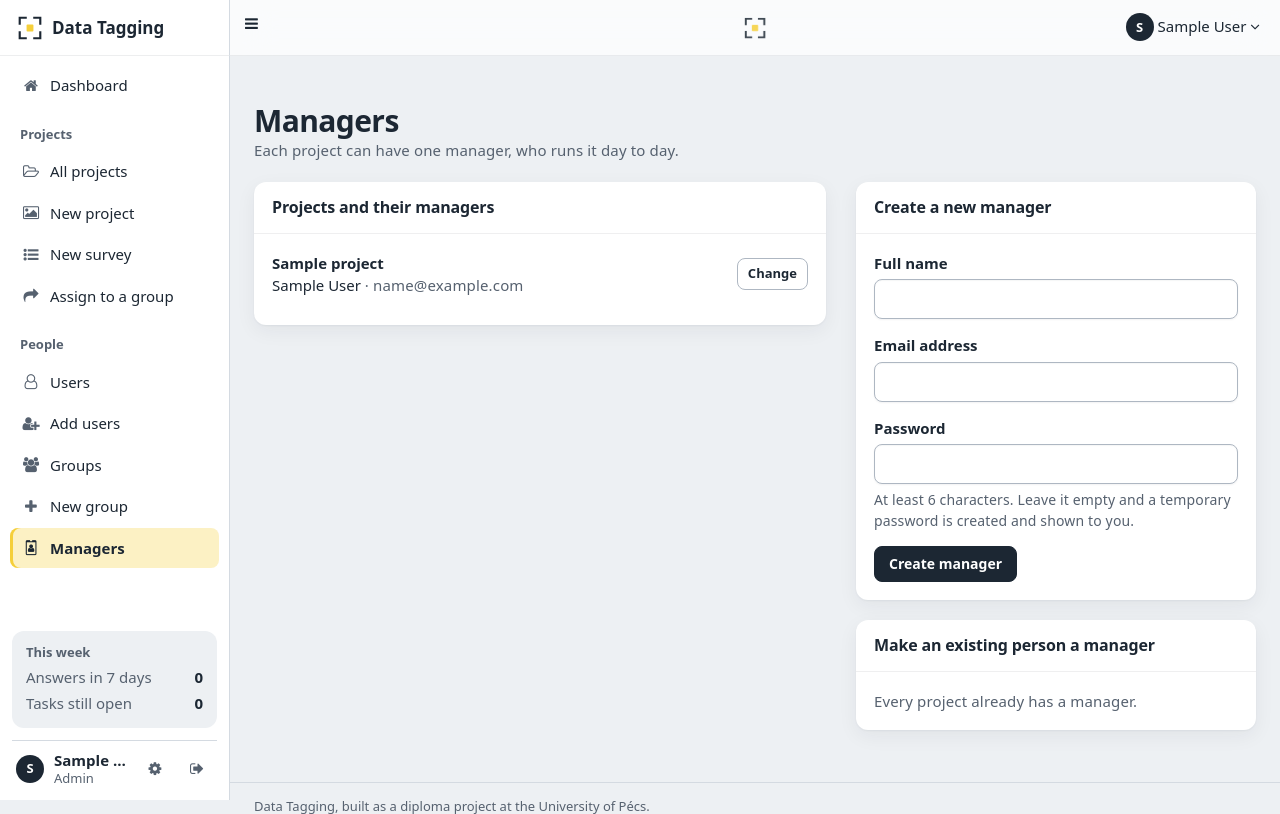
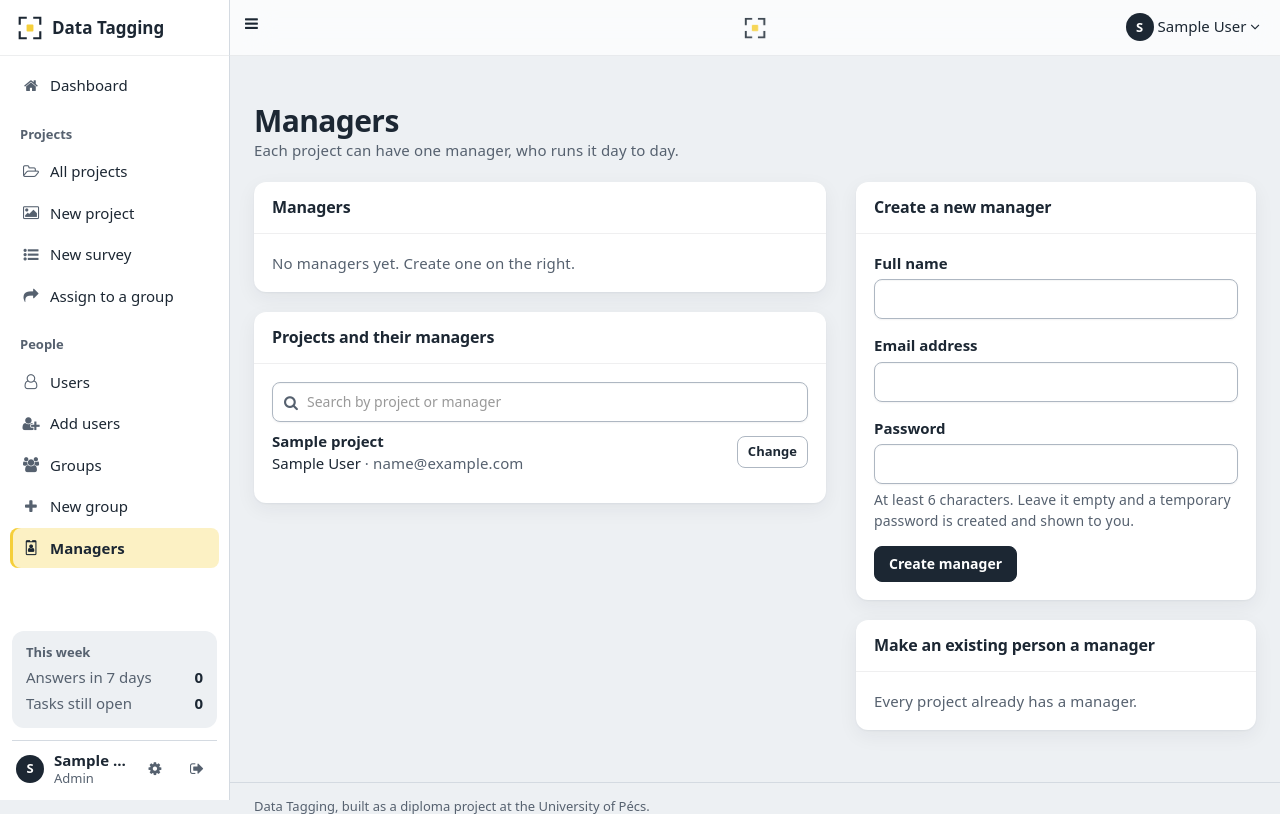
Before and after one commit to baselnasser99/Data-Tagging-Application, a Flask app: page /admin/managers in a window 1280 px wide. Shown: the top 814 px of the page. Run offline with Flask 3, Linux system fonts and the light colour scheme; a user stored in the database is signed in; tables that the repository leaves empty hold one stand-in row (values such as "Sample post"); some libraries are stand-ins or nearby versions.

Commit message:
Managers page: a searchable managers list with Edit; tidier Users rows
- Managers: every manager in one list with their projects as chips ('No
  project' in yellow), a search box, and Edit (name, email, password).
  This replaces the 'Managers without a project' box.
- Projects and their managers: a search box (project or manager name).
- One small shared script powers any list search (data-search-list).
- Users: the answer count is now the download link, and the last two columns
  have fixed widths, so every row lines up whether or not someone has answers.
- 'Download all projects & answers' is now 'Export all answers'.

```diff
--- a/application/manager.py
+++ b/application/manager.py
@@ -143,11 +143,10 @@ def managers():
     """Every project with its manager, and a form to add one, in one place."""
     projects = Project.query.order_by(Project.name).all()
     by_project = {pa.project_id: pa for pa in ProjectAdmin.query.all()}
-    managing = {pa.user_id for pa in by_project.values()}
-    without_project = [u for u in User.query.filter_by(role='project-admin').order_by(User.full_name)
-                       if u.id not in managing]
+    managers = [(u, [pa.project for pa in by_project.values() if pa.user_id == u.id])
+                for u in User.query.filter_by(role='project-admin').order_by(User.full_name)]
     return render_template("admin/managers.html", projects=projects, by_project=by_project,
-                           candidates=manager_candidates(), without_project=without_project)
+                           candidates=manager_candidates(), managers=managers)
 
 
 @manager.route("/managers/add", methods=['POST'])
--- a/application/static/css/app.css
+++ b/application/static/css/app.css
@@ -623,7 +623,7 @@ select.form-control { padding-top: 6px; padding-bottom: 6px; }
 .people-search .form-control { padding-left: 34px; }
 .people-filter { width: auto; flex: 0 0 auto; }
 .people-list { list-style: none; margin: 0; padding: 0; }
-.person { display: grid; grid-template-columns: 40px minmax(180px, 1.4fr) minmax(140px, 1.2fr) auto auto;
+.person { display: grid; grid-template-columns: 40px minmax(0, 1.3fr) minmax(0, 1fr) 210px 150px;  /* fixed ends keep every row lined up */
   gap: 14px; align-items: center; padding: 12px 18px; border-top: 1px solid var(--line); }
 .person:first-child { border-top: 0; }
 .person[hidden] { display: none; }
@@ -642,10 +642,17 @@ select.form-control { padding-top: 6px; padding-bottom: 6px; }
 .chip-muted { color: var(--muted); }
 .person-figures { display: flex; gap: 16px; color: var(--muted); white-space: nowrap; font-variant-numeric: tabular-nums; }
 .person-figures strong { color: var(--ink); }
+.person-figures > * { min-width: 92px; }
+.person-figures a { color: var(--muted); text-decoration: none; border-radius: 6px; }
+.person-figures a:hover, .person-figures a:focus-visible { color: var(--accent); }
+.person-figures a .fa { font-size: 12px; margin-left: 2px; }
 .person-actions { display: flex; gap: 6px; justify-content: flex-end; }
 .person-actions form { margin: 0; }
 .btn-quiet-danger:hover, .btn-quiet-danger:focus { color: var(--danger); border-color: var(--danger); }
 .person.is-removed .person-who, .person.is-removed .person-avatar { opacity: .6; }
+.person.person-short { grid-template-columns: 40px minmax(0, 1fr) minmax(0, 1fr) auto; padding: 10px 0; }
+.list-search { margin-bottom: 8px; }
+.list-none { margin: 10px 0 0; }
 @media (max-width: 900px) {
   .person { grid-template-columns: 40px 1fr auto; }
   .person-groups, .person-figures, .person-actions { grid-column: 2 / -1; justify-content: flex-start; }
--- a/application/templates/admin/edit_user.html
+++ b/application/templates/admin/edit_user.html
@@ -32,7 +32,7 @@
         </div>
         <div class="box-footer quick-actions">
           <button type="submit" class="btn btn-primary">Save changes</button>
-          <a href="{{ url_for('admin.users') }}" class="btn btn-default">Cancel</a>
+          <a href="{{ back }}" class="btn btn-default">Cancel</a>
         </div>
       </form>
     </div>
--- a/application/templates/admin/managers.html
+++ b/application/templates/admin/managers.html
@@ -13,20 +13,63 @@
   <div class="row">
     <div class="col-md-7 col-xs-12">
       <div class="box">
+        <div class="box-header with-border"><h3 class="box-title">Managers</h3></div>
+        <div class="box-body">
+          {% if managers %}
+          <div class="people-search list-search">
+            <i class="fa fa-search" aria-hidden="true"></i>
+            <label class="sr-only" for="manager-search">Search managers</label>
+            <input type="search" id="manager-search" class="form-control" data-search-list="manager-list"
+                   placeholder="Search by name, email or project" autocomplete="off">
+          </div>
+          {% set tones = ['blue', 'green', 'amber', 'violet', 'teal'] %}
+          <ul class="people-list" id="manager-list">
+            {% for user, their_projects in managers %}
+            <li class="person person-short"
+                data-search="{{ (user.full_name ~ ' ' ~ user.email ~ ' ' ~ (their_projects | map(attribute='name') | join(' '))) | lower }}">
+              <span class="person-avatar tone-{{ tones[user.id % 5] }}" aria-hidden="true">{{ user.full_name[:1] | upper }}</span>
+              <div class="person-who">
+                <strong>{{ user.full_name }}</strong>
+                <span class="text-muted">{{ user.email }}</span>
+              </div>
+              <div class="person-groups">
+                {% for project in their_projects %}<span class="chip">{{ project.name }}</span>{% else %}<span class="chip chip-warn">No project</span>{% endfor %}
+              </div>
+              <div class="person-actions">
+                <a class="btn btn-default btn-sm" href="{{ url_for('admin.edit_user', user_id=user.id) }}" aria-label="Edit {{ user.full_name }}">Edit</a>
+              </div>
+            </li>
+            {% endfor %}
+          </ul>
+          <p class="text-muted list-none" id="manager-list-none" hidden>Nobody matches.</p>
+          {% else %}
+          <p class="text-muted" style="margin: 0;">No managers yet. Create one on the right.</p>
+          {% endif %}
+        </div>
+      </div>
+
+      <div class="box">
         <div class="box-header with-border"><h3 class="box-title">Projects and their managers</h3></div>
         <div class="box-body">
           {% if projects %}
-          <ul class="assignment-list">
+          <div class="people-search list-search">
+            <i class="fa fa-search" aria-hidden="true"></i>
+            <label class="sr-only" for="project-search">Search projects</label>
+            <input type="search" id="project-search" class="form-control" data-search-list="project-list"
+                   placeholder="Search by project or manager" autocomplete="off">
+          </div>
+          <ul class="assignment-list" id="project-list">
             {% for project in projects %}
             {% set pa = by_project.get(project.id) %}
-            <li class="assignment-row">
+            <li class="assignment-row" data-search="{{ (project.name ~ ' ' ~ (pa.user.full_name ~ ' ' ~ pa.user.email if pa else 'no manager')) | lower }}">
               <span><strong>{{ project.name }}</strong><br>
                 {% if pa %}{{ pa.user.full_name }} <span class="text-muted">· {{ pa.user.email }}</span>
                 {% else %}<span class="text-muted">No manager</span>{% endif %}</span>
-              <a href="{{ url_for('manager.project_admins', project_id=project.id) }}" class="btn btn-default btn-sm">{{ 'Change' if pa else 'Open' }}</a>
+              <a href="{{ url_for('manager.project_admins', project_id=project.id) }}" class="btn btn-default btn-sm">{{ 'Change' if pa else 'Choose' }}</a>
             </li>
             {% endfor %}
           </ul>
+          <p class="text-muted list-none" id="project-list-none" hidden>No project matches.</p>
           {% else %}
           <p class="text-muted" style="margin: 0;">No projects yet.</p>
           {% endif %}
@@ -57,19 +100,6 @@
           </form>
         </div>
       </div>
-      {% if without_project %}
-      <div class="box">
-        <div class="box-header with-border"><h3 class="box-title">Managers without a project</h3></div>
-        <div class="box-body">
-          <ul class="assignment-list">
-            {% for user in without_project %}
-            <li>{{ user.full_name }} <span class="text-muted">· {{ user.email }}</span></li>
-            {% endfor %}
-          </ul>
-          <p class="text-muted" style="margin: 10px 0 0;">Pick them in the form below to give them a project.</p>
-        </div>
-      </div>
-      {% endif %}
       <div class="box">
         <div class="box-header with-border"><h3 class="box-title">Make an existing person a manager</h3></div>
         <div class="box-body">
--- a/application/templates/admin/view_projects.html
+++ b/application/templates/admin/view_projects.html
@@ -18,7 +18,7 @@
 <section class="content">
 	<p>
 		<a class="btn btn-default" href="{{ url_for('admin.full_download') }}">
-			<i class="fa fa-download"></i> Download all projects &amp; answers
+			<i class="fa fa-download" aria-hidden="true"></i> Export all answers
 		</a>
 	</p>
 
--- a/application/templates/base.html
+++ b/application/templates/base.html
@@ -157,5 +157,20 @@
   <script src="{{ url_for('static', filename='new/plugins/slimScroll/jquery.slimscroll.min.js') }}"></script>
   <script src="{{ url_for('static', filename='new/plugins/fastclick/fastclick.js') }}"></script>
   <script src="{{ url_for('static', filename='new/js/app.min.js') }}"></script>
+  <script>
+  // <input data-search-list="ID">: hides items of list ID ([data-search] text) that don't contain every typed word.
+  document.querySelectorAll('[data-search-list]').forEach(function (input) {
+    var list = document.getElementById(input.dataset.searchList);
+    var empty = document.getElementById(input.dataset.searchList + '-none');
+    input.addEventListener('input', function () {
+      var words = input.value.toLowerCase().trim().split(/\s+/).filter(Boolean), shown = 0;
+      list.querySelectorAll('[data-search]').forEach(function (item) {
+        item.hidden = !words.every(function (w) { return item.dataset.search.indexOf(w) !== -1; });
+        if (!item.hidden) shown++;
+      });
+      if (empty) empty.hidden = shown > 0;
+    });
+  });
+  </script>
 </body>
 </html>
```
Also changed, not shown: application/admin.py (+9 -8 lines), application/templates/admin/users.html (+7 -5 lines), tests/test_manage_users.py (+31 -2 lines).
